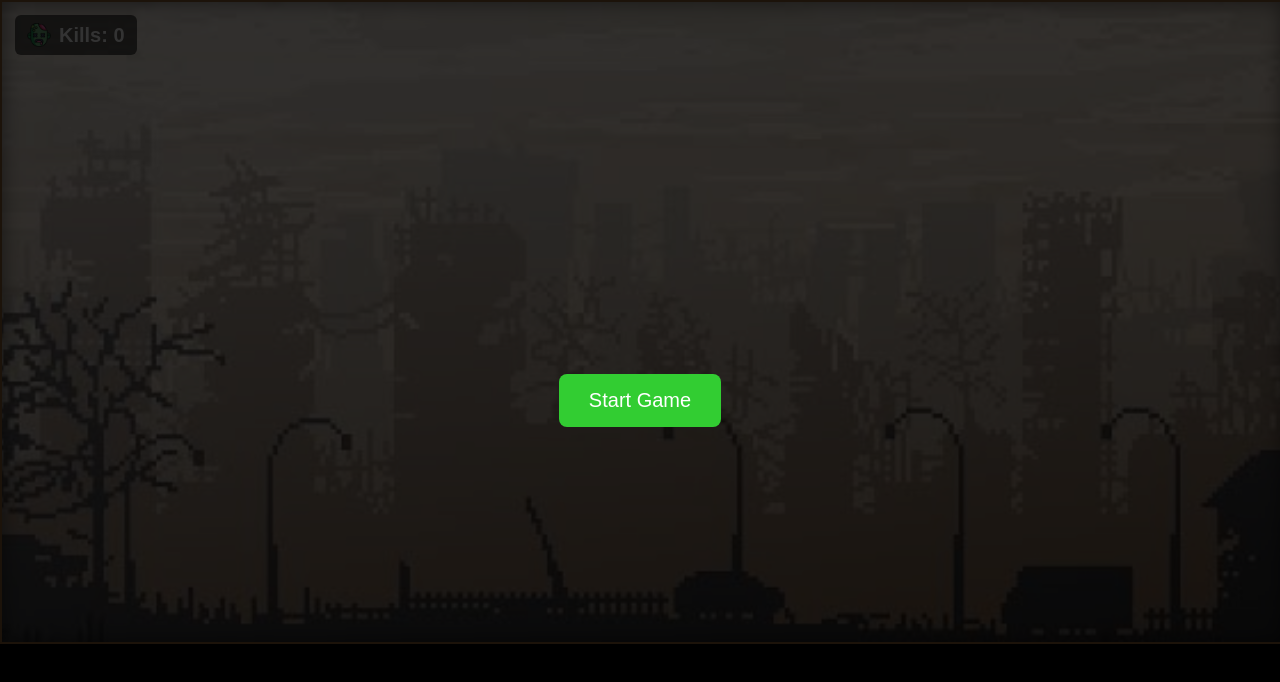
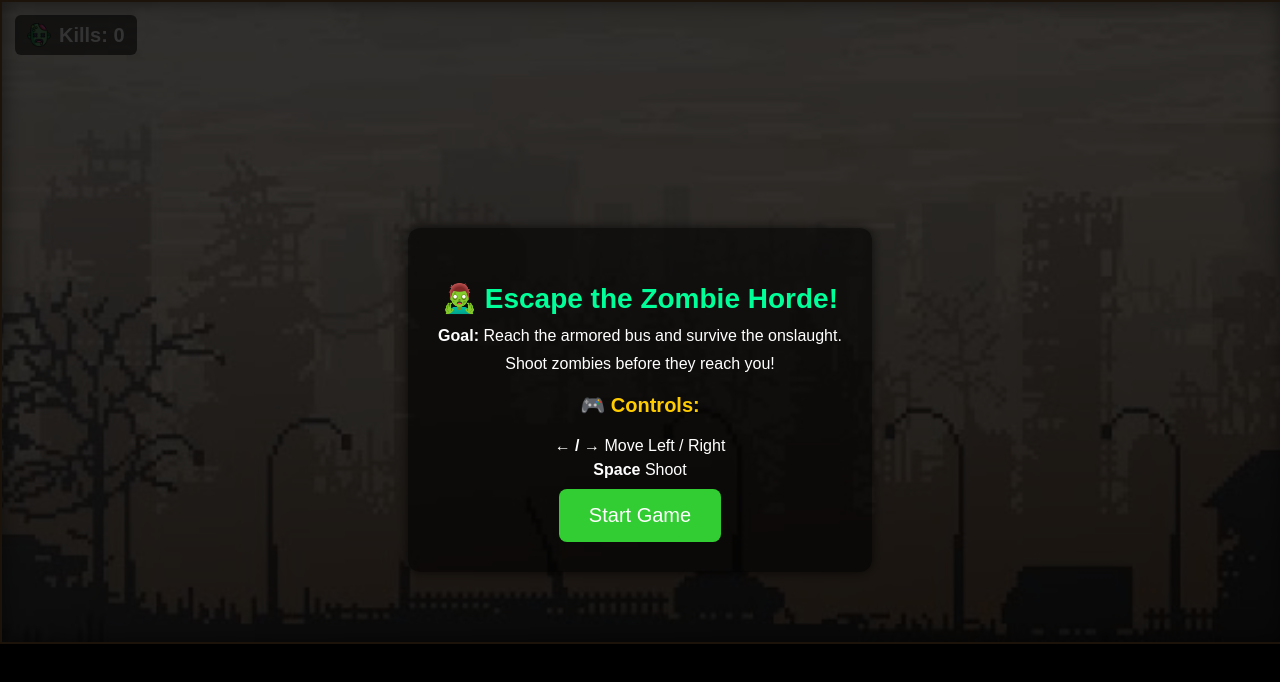
Before and after one commit to dev-talib/gwag-undead-pursuit, a plain HTML site: page game.html in a window 1280 px wide. Drawn offline with Linux system fonts and the light colour scheme.

Commit message:
Add game objective and control instructions to start screen

```diff
--- a/game.html
+++ b/game.html
@@ -18,8 +18,22 @@
   </div>
 
   <div id="startScreen">
-    <button id="startBtn">Start Game</button>
+    <div id="instructions">
+      <h2>🧟‍♂️ Escape the Zombie Horde!</h2>
+      <p><strong>Goal:</strong> Reach the armored bus and survive the onslaught.</p>
+      <p>Shoot zombies before they reach you!</p>
+
+      <h3>🎮 Controls:</h3>
+      <ul>
+        <li><strong>← / →</strong> Move Left / Right</li>
+        <li><strong>Space</strong> Shoot</li>
+      </ul>
+
+      <button id="startBtn">Start Game</button>
+    </div>
   </div>
+
+
 
   <div id="restartScreen" style="display: none;">
     <button id="restartBtn">Restart Game</button>
--- a/style.css
+++ b/style.css
@@ -65,6 +65,43 @@ body {
   cursor: pointer;
 }
 
+#instructions {
+  color: white;
+  text-align: center;
+  max-width: 500px;
+  background-color: rgba(0, 0, 0, 0.6);
+  padding: 30px;
+  border-radius: 12px;
+  box-shadow: 0 0 12px rgba(0, 0, 0, 0.7);
+}
+
+#instructions h2 {
+  margin-bottom: 12px;
+  color: #00ff99;
+  font-size: 28px;
+}
+
+#instructions h3 {
+  margin-top: 20px;
+  font-size: 20px;
+  color: #ffcc00;
+}
+
+#instructions p, #instructions ul {
+  font-size: 16px;
+  margin: 10px 0;
+}
+
+#instructions ul {
+  list-style: none;
+  padding: 0;
+}
+
+#instructions li {
+  margin: 6px 0;
+}
+
+
 #restartScreen {
   position: fixed;
   top: 0;
```
